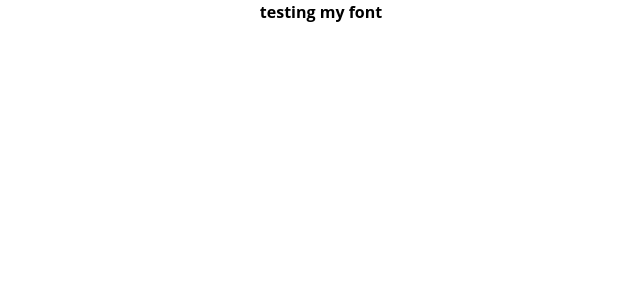
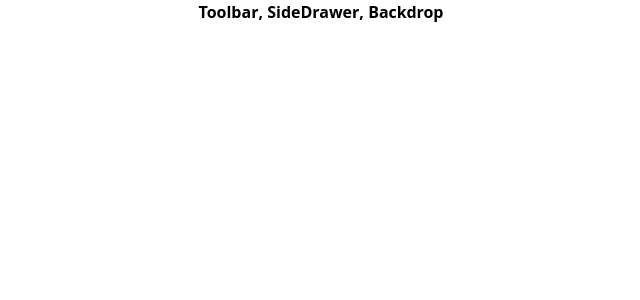
Before and after one commit to leonoronhas/burguer-builder, a React (Create React App) app: page / in a window 1280 px wide. Shown: the top 300 px of the page, without its empty margins (319-959 px from the left). Built offline with nearby package versions, Linux system fonts and the light colour scheme.

Commit message:
Layout component

```diff
--- a/src/App.js
+++ b/src/App.js
@@ -1,10 +1,14 @@
-import React from 'react';
-import './App.css';
+import React from "react";
+
+import Layout from "./components/layout/Layout";
+import "./App.css";
 
 function App() {
   return (
     <div className="flex justify-center mx-auto font-bold">
-  testing my font
+      <Layout>
+
+      </Layout>
     </div>
   );
 }
--- /dev/null
+++ b/src/components/layout/Layout.js
@@ -0,0 +1,12 @@
+import { PreviousMap } from "postcss";
+
+import React from "react";
+
+const Layout = (props) => (
+  <>
+    <div>Toolbar, SideDrawer, Backdrop</div>
+    <main>{props.children}</main>
+  </>
+);
+
+export default Layout;
```
